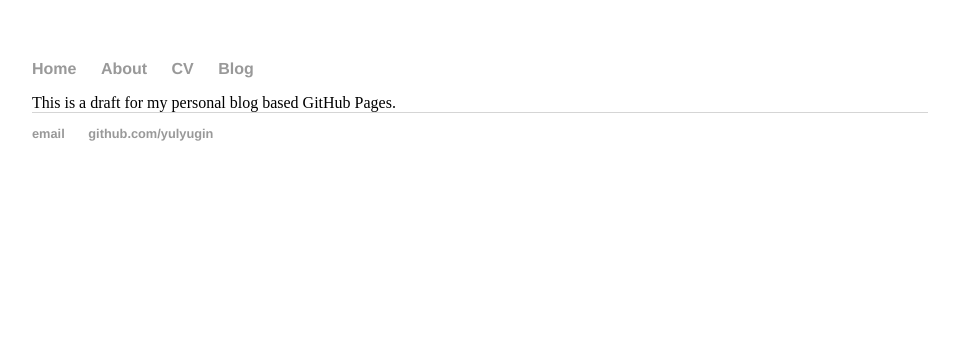
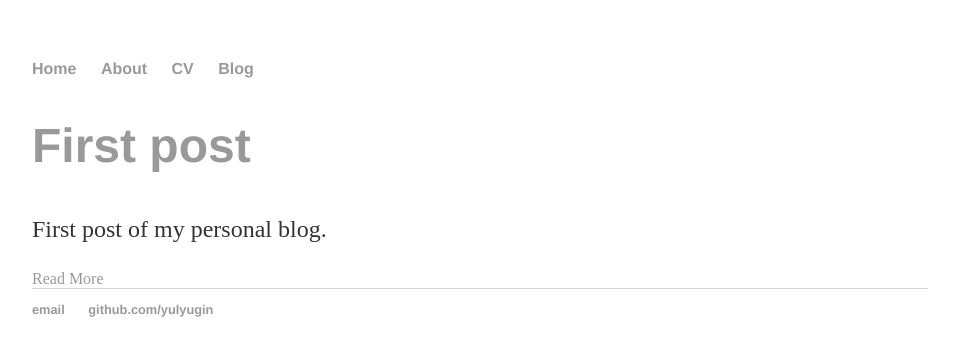
Before and after one commit to yulyugin/yulyugin.github.io, a Jekyll site: the page built from index.html, in a window 1280 px wide. Shown: the top 356 px of the page, without its empty margins (160-1119 px from the left). Built offline with Jekyll 4.4.1, drawn with Linux system fonts in a browser that asks for light colours.

Commit message:
List all blog posts on home page

```diff
--- a/index.html
+++ b/index.html
@@ -2,6 +2,17 @@
 layout: default
 title: Evgenii Iuliugin
 ---
-<div class="blurb">
-  This is a draft for my personal blog based GitHub Pages.
+<div class="posts">
+  {% for post in site.posts %}
+    <article class="post">
+
+      <h1><a href="{{ site.baseurl }}{{ post.url }}">{{ post.title }}</a></h1>
+
+      <div class="entry">
+        {{ post.excerpt }}
+      </div>
+
+      <a href="{{ site.baseurl }}{{ post.url }}" class="read-more">Read More</a>
+    </article>
+  {% endfor %}
 </div>
```
